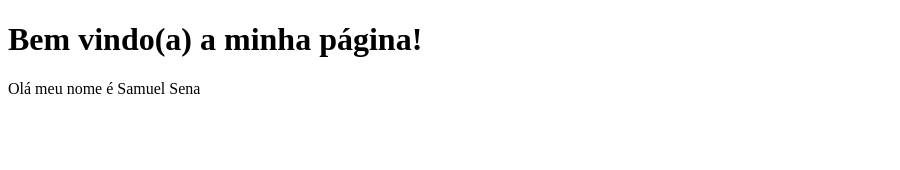
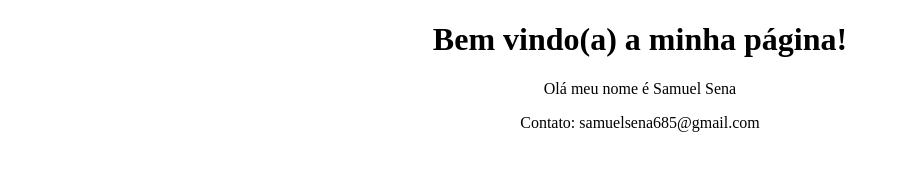
Before and after one commit to senasamuel/senasamuel.github.io, a plain HTML site: page index.html in a window 1280 px wide. Shown: the whole page, without its empty margins (0-900 px from the left). Drawn offline with Linux system fonts and the light colour scheme.

Commit message:
Contato  adicionado

```diff
--- a/index.html
+++ b/index.html
@@ -1,9 +1,17 @@
 <!DOCTYPE html>
 <html>
+	<meta http-equiv="Content-Type" content="text/html; charset=utf-8">
 <body>
 
-	<h1 style= " texte-align:center;">Bem vindo(a) a minha página!</h1>
-		<p>Olá meu nome é Samuel Sena</p>
+	<h1 style= "text-align:center;"> Bem vindo(a) a minha página!</h1>
+		<p style="text-align:center;">Olá meu nome é Samuel Sena</p>
+
+	<center>
+		 <a href="https://google.com" target="_black">
+
+		 </a>
+	</center>
+	<p style="text-align:center">Contato: samuelsena685@gmail.com</p>
 </body>
 
 </html>
```
